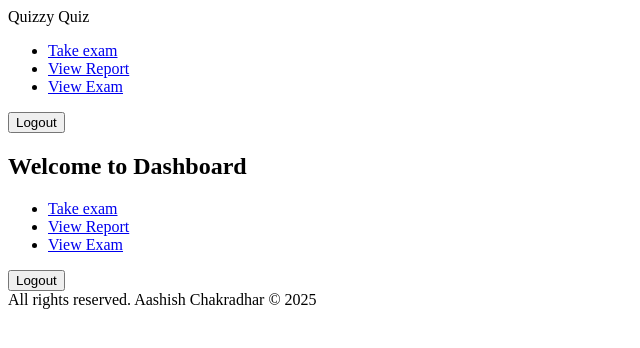
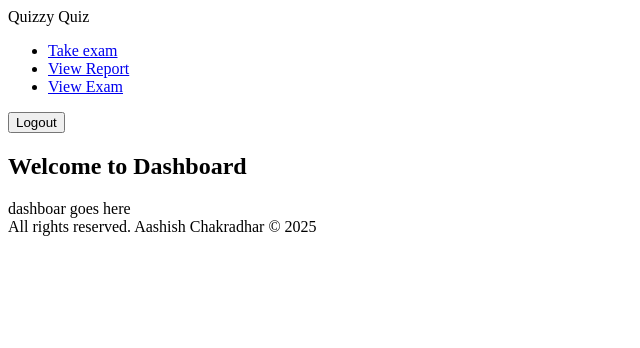
Before and after one commit to aashishChakradhar/quizApp, a React (Create React App) app in the folder frontend/: page / in a window 1280 px wide. Shown: the top 348 px of the page, without its empty margins (0-640 px from the left). Built offline with nearby package versions, Linux system fonts and the light colour scheme; no server answers.

Commit message:
dashboard

```diff
--- a/frontend/src/pages/Dashboard.jsx
+++ b/frontend/src/pages/Dashboard.jsx
@@ -1,23 +1,16 @@
-import React from 'react';
-import { logout } from '../services/authService';
-import {useNavigate,Link} from 'react-router-dom';
-
+import { logout } from "../services/authService";
+import { useNavigate, Link } from "react-router-dom";
 
 export default function Dashboard() {
   const navigate = useNavigate();
-  function handleLogout(){
+  function handleLogout() {
     logout();
-    navigate('/login')
+    navigate("/login");
   }
   return (
-    <div id='dashboard-container'>
+    <div id="dashboard-container">
       <h2>Welcome to Dashboard</h2>
-      <ul>
-        <li><Link to="/test">Take exam</Link></li>
-        <li><Link to="/category">View Report</Link></li>
-        <li><Link to="/category">View Exam</Link></li>
-      </ul>
-      <button onClick={handleLogout}>Logout</button>
+      dashboar goes here
     </div>
   );
 }
```
